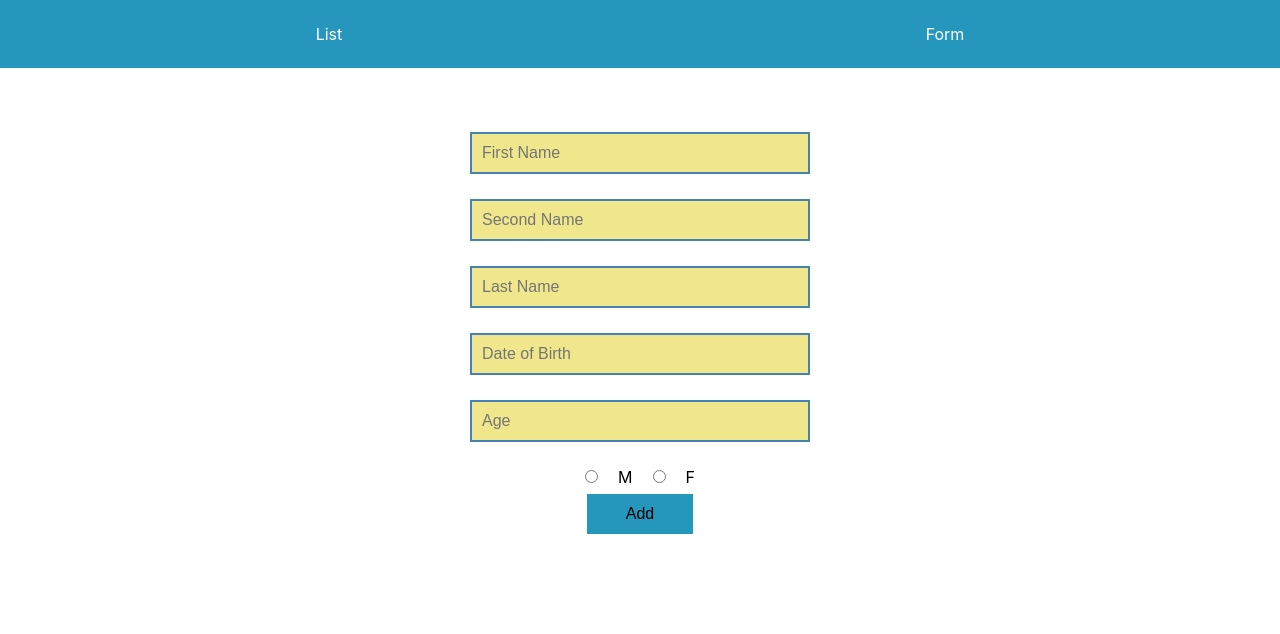
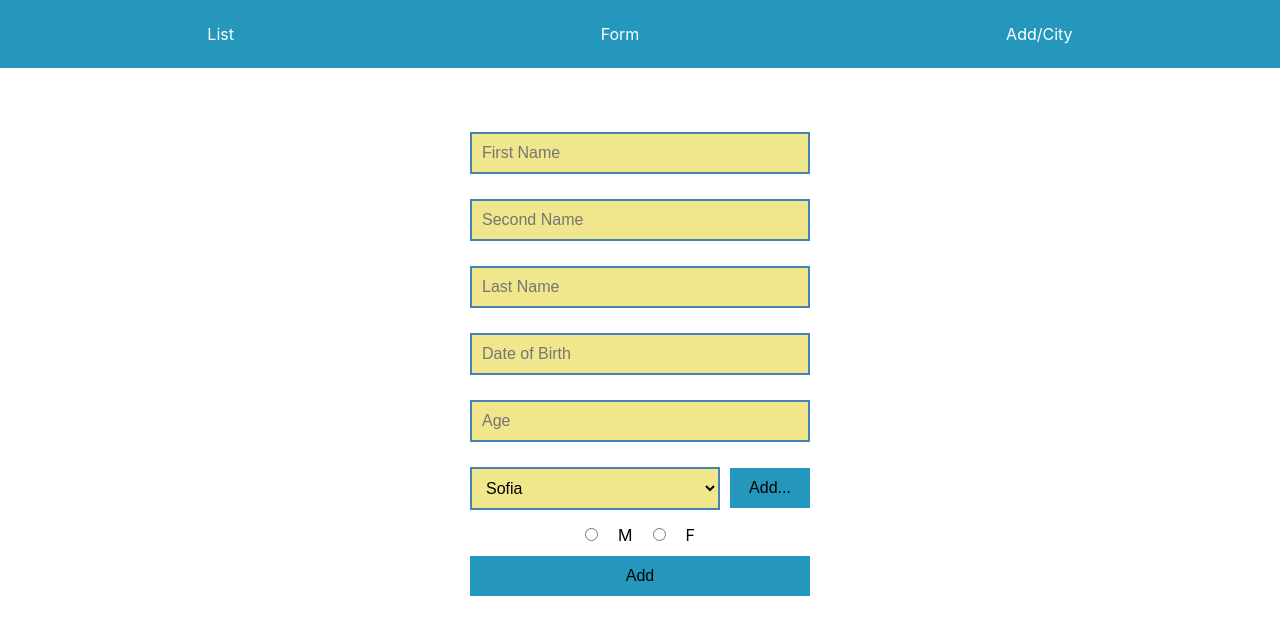
Before and after one commit to martinMilenov/table, a React (Create React App) app: page /add in a window 1280 px wide. Shown: the top 634 px of the page. Built offline with nearby package versions, Linux system fonts and the light colour scheme.

Commit message:
fetat/add-new-component-for-add-citys

```diff
--- a/src/App.css
+++ b/src/App.css
@@ -101,8 +101,43 @@ input[type="radio"]:first-child {
 input[type="button"] {
   border: none;
   height: 40px;
-  width: 31%;
-  margin-top: -120px;
+  width: 100%;
   background: rgb(37, 151, 189);
   cursor: pointer;
+  margin-top: 10px;
 }
+.list-btn{
+  width: 34% !important;
+  margin-top: -100px !important;
+}
+
+.select{
+  margin-bottom: 20px;
+}
+.select select {
+  display: block;
+  width: 250px;
+  border: 2px solid steelblue;
+  padding: 10px;;
+  font-size: inherit;
+  background: khaki;;
+}
+
+.select select:focus{
+  background: #fff;
+}
+
+.addCity {
+  position: relative;
+  width: 80px !important;
+  top: -52px;
+  left: 130px;
+}
+
+.mainBtn {
+  margin-top: -5px !important;
+}
+
+.radio {
+  margin-top: -80px;
+}
--- a/src/App.js
+++ b/src/App.js
@@ -6,6 +6,7 @@ import Create from './pages/Create/index';
 import { BrowserRouter as Router, Switch, Route } from 'react-router-dom';
 import {Provider} from 'react-redux';
 import store from './store';
+import AddCity from "./pages/AddCity";
 
 function App() {
   return (
@@ -22,6 +23,9 @@ function App() {
           >
             <Create />
           </Route>
+          <Route path="/city">
+            <AddCity/>
+          </Route>
         </Switch>
       </Router>
     </div>
--- a/src/components/Nav.js
+++ b/src/components/Nav.js
@@ -8,6 +8,7 @@ function Nav() {
             <nav>
                 <li><Link to="/list">List</Link></li>
                 <li><Link to="/add">Form</Link></li>
+                <li><Link to="/city">Add/City</Link></li>
             </nav>
         </div>
     )
--- /dev/null
+++ b/src/pages/AddCity/action.js
@@ -0,0 +1,9 @@
+export const actionTypes = {
+    ADD_CITY: Symbol("ADD_CITY")
+}
+
+export const addCity = () => {
+    return {
+        type: actionTypes.ADD_CITY
+    }
+}
--- /dev/null
+++ b/src/pages/AddCity/defaultState.js
@@ -0,0 +1,32 @@
+import { fromJS } from "immutable"
+
+  export default fromJS({
+    city: '',
+    citys : [
+        {
+            label: "Sofia",
+            value: "sofia",
+        },
+
+        {
+            label: "Plovdiv",
+            value: "plovdiv"
+        },
+
+        {
+            label: "Varna",
+            value: "varna"
+        },
+
+        {
+            label: "Burgas",
+            value: "burgas"
+        },
+
+        {
+            label: "Pleven",
+            value: "pleven"
+        }
+    ]
+
+})
--- /dev/null
+++ b/src/pages/AddCity/index.js
@@ -0,0 +1,52 @@
+import React, { Component } from 'react'
+import { withRouter } from 'react-router-dom';
+import { connect } from 'react-redux';
+import {setField} from '../Create/actions';
+// import {clearField} from '../Create/action';
+
+class AddCity extends Component {
+
+    handleChange = (e) => {
+        this.props.setField({
+            key: e.target.name,
+            value: e.target.value
+        })
+        console.log(e.target.value)
+    }
+
+    handleAddCity = () => {
+
+        // this.props.clearField();
+
+        let { history } = this.props;
+        history.push({
+            pathname: '/add'
+        });
+    }
+
+    render() {
+        return (
+            <div>
+                <form>
+                    <input type="text" name="city" placeholder="Add City" value={this.props.city} onChange={this.handleChange}></input>
+                    <input type="button" value="Add..." onClick={this.handleAddCity}></input>
+                </form>
+            </div>
+        )
+    }
+}
+
+const mapStateToProps = (state) => {
+    return {
+        city: state.newCity.get("city"),
+        citys: state.newCity.get('citys').toJS()
+    }
+}
+
+const mapDispatchToProps = {
+    setField
+    // clearField
+}
+
+
+export default  connect(mapStateToProps, mapDispatchToProps)(withRouter(AddCity));
--- /dev/null
+++ b/src/pages/AddCity/reducer.js
@@ -0,0 +1,15 @@
+import defaultState from './defaultState';
+import {actionTypes} from './action';
+
+const newCity = (state = defaultState, action) => {
+    switch(action.type) {
+        case actionTypes.ADD_CITY: {
+
+        }
+        default: {
+            return state;
+        }
+    }
+}
+
+export default newCity;
--- a/src/pages/Create/index.js
+++ b/src/pages/Create/index.js
@@ -33,6 +33,14 @@ class Create extends Component {
         });
     }
 
+    changePath = () => {
+
+        let { history } = this.props;
+        history.push({
+            pathname: '/city'
+        });
+    }
+
 
     render() {
         return (
@@ -42,13 +50,23 @@ class Create extends Component {
                 <input type="text" name="lastName" placeholder="Last Name" onChange={this.handleChange} value={this.props.lastName} />
                 <input type="text" name="dateOfBirth" placeholder="Date of Birth" onChange={this.handleChange} value={this.props.dateOfBirth} />
                 <input type="number" name="age" placeholder="Age" onChange={this.handleChange} value={this.props.age} />
-                <div>
+                <div className="select">
+                    <select name="citys" onChange={this.handleChange} value={this.props.citys}>
+                        <option value="" disabled selected>Select your option</option>
+                        {this.props.citys.map((city, i) => (
+                            <option key={i}>{city.label}</option>
+                       ))}
+
+                    </select>
+                    <input className="addCity" type="button" value="Add..." onClick={this.changePath}/>
+                </div>
+                <div className="radio">
                     <input type="radio" name="gender" value="m"  checked={this.props.gender === 'm'} onChange={this.handleChange} />
                     <label>M</label>
                     <input type="radio" name="gender" value="f" checked={this.props.gender === 'f'} onChange={this.handleChange} />
                     <label>F</label>
                 </div>
-                <input type="button" value="Add" onClick={this.handleAddData} />
+                <input className="mainBtn" type="button" value="Add" onClick={this.handleAddData} />
             </form>
         )
     }
@@ -61,7 +79,10 @@ const mapStateToProps = (state) => {
         lastName: state.createForm.get('lastName'),
         dateOfBirth: state.createForm.get('dateOfBirth'),
         age: state.createForm.get('age'),
-        gender: state.createForm.get('gender')
+        gender: state.createForm.get('gender'),
+        citys: state.newCity.get('citys').toJS()
+
+
 
     }
 }
@@ -69,9 +90,8 @@ const mapStateToProps = (state) => {
 const mapDispatchToProps = {
     setField,
     add,
-    clearField
+    clearField,
 
 }
 
 export default connect(mapStateToProps, mapDispatchToProps)( withRouter(Create));
-// export default Create;
--- a/src/pages/Create/reducer.js
+++ b/src/pages/Create/reducer.js
@@ -9,9 +9,6 @@ const createForm = (state = defaultState, action) => {
     case actionTypes.CLEAR_FIELD: {
         state = defaultState;
     }
-    case actionTypes.CLEAR_FIELD: {
-        state = defaultState;
-    }
     default: {
       return state;
     }
--- a/src/pages/List/defaultState.js
+++ b/src/pages/List/defaultState.js
@@ -1,5 +1,4 @@
 import { fromJS } from "immutable"
-import defaultState from "../Create/defaultState"
 
 export default fromJS({
     users: [{
@@ -28,4 +27,3 @@ export default fromJS({
     }
     ]
 });
-console.log(fromJS(defaultState))
--- a/src/reducer.js
+++ b/src/reducer.js
@@ -1,5 +1,6 @@
 import { combineReducers } from "redux";
 import createForm from "./pages/Create/reducer";
 import list from "./pages/List/reducer";
+import newCity from './pages/AddCity/reducer';
 
-export default combineReducers({ createForm, list });
+export default combineReducers({ createForm, list, newCity });
```
